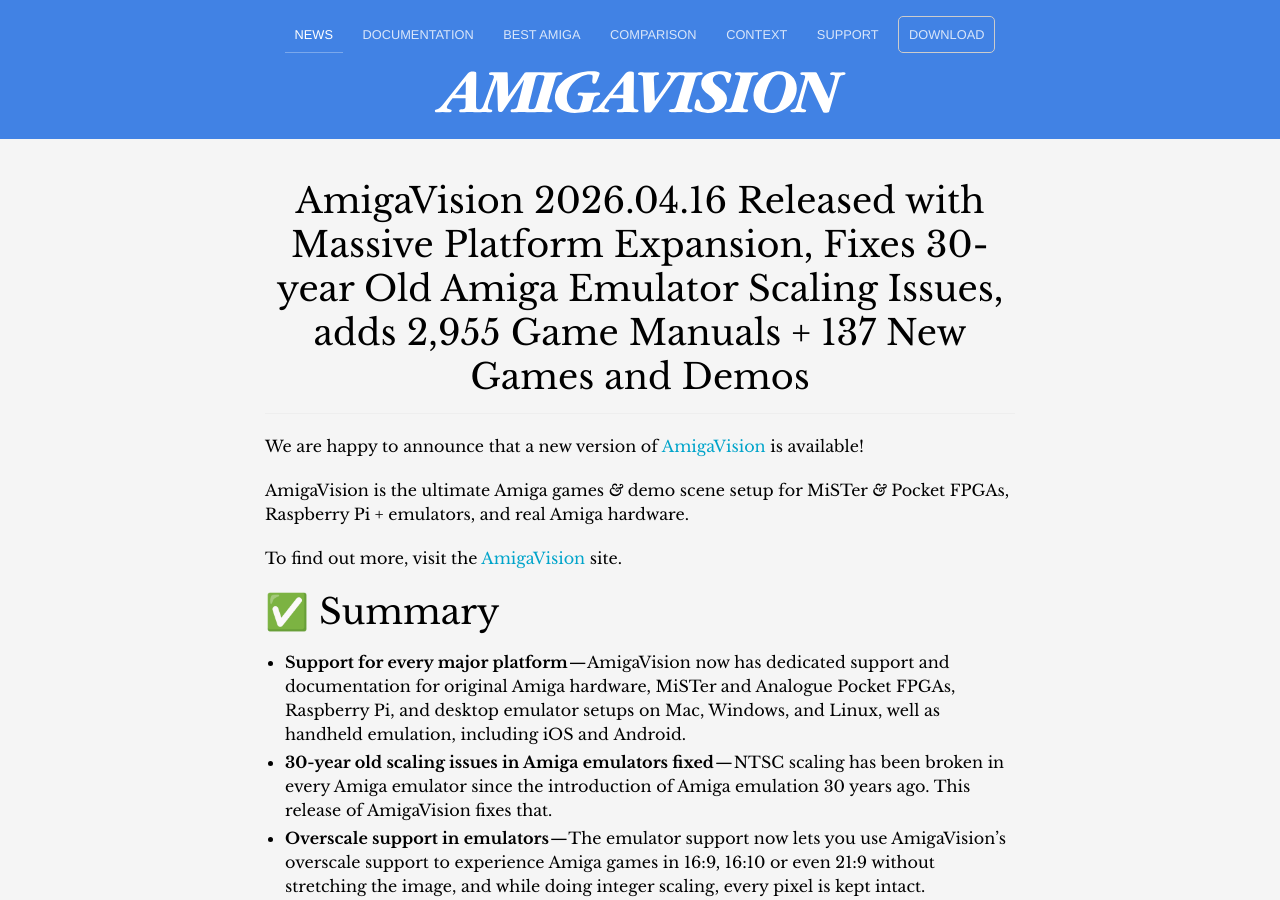
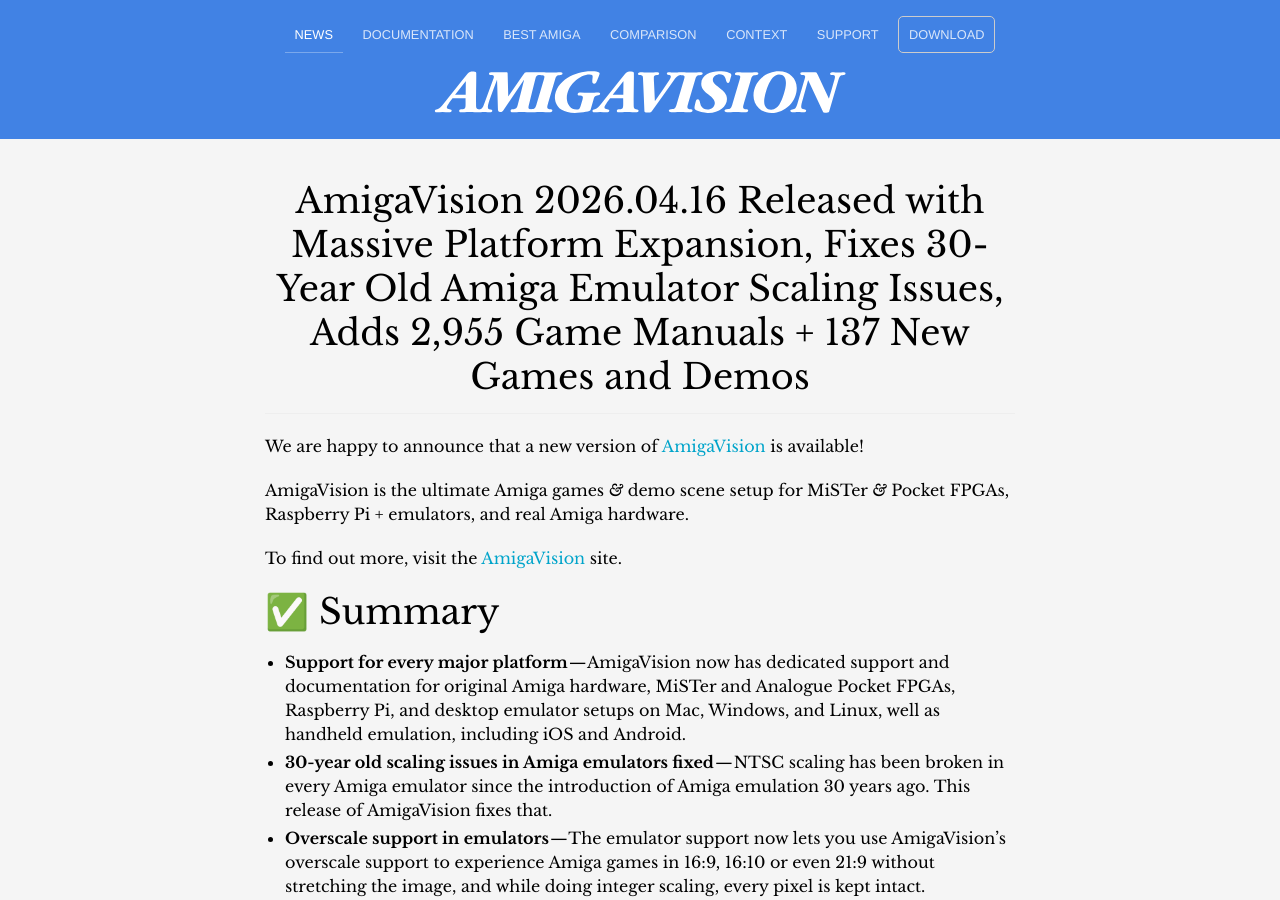
Before and after one commit to amigavision/amigavision.github.io, a Jekyll site: the page built from _posts/2026-04-15-2026.04.16.md, in a window 1280 px wide and 900 px high. Built offline with Jekyll 4.4.1, drawn with Linux system fonts in a browser that asks for light colours.

Commit message:
Fix capitalization

```diff
--- a/_posts/2026-04-15-2026.04.16.md
+++ b/_posts/2026-04-15-2026.04.16.md
@@ -1,5 +1,5 @@
 ---
-title: AmigaVision 2026.04.16 Released with Massive Platform Expansion, Fixes 30-year Old Amiga Emulator Scaling Issues, adds 2,955 Game Manuals + 137 New Games and Demos
+title: AmigaVision 2026.04.16 Released with Massive Platform Expansion, Fixes 30-Year Old Amiga Emulator Scaling Issues, Adds 2,955 Game Manuals + 137 New Games and Demos
 published: true
 ---
 
```
